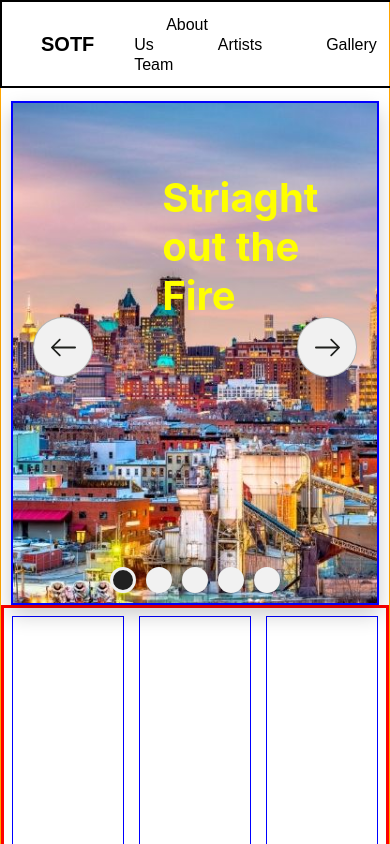
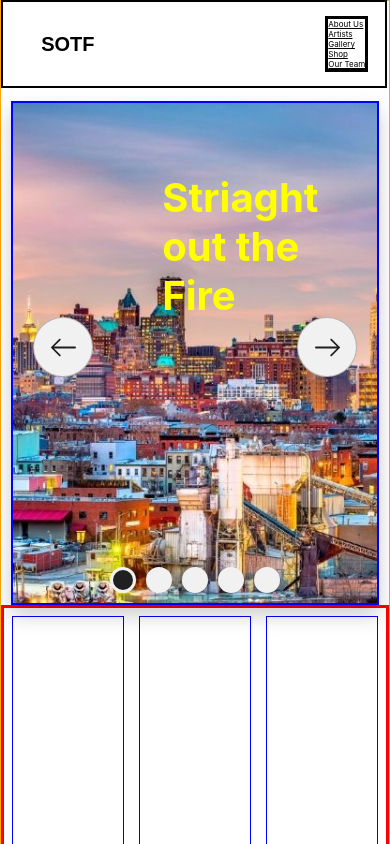
Before and after one commit to YaniWessi/Straightoutthefire-, a React (Create React App) app: page / in a window 390 px wide. Shown: the top 844 px of the page. Built offline with nearby package versions, Linux system fonts and the light colour scheme.

Commit message:
started mobile frist switch up

```diff
--- a/src/index.css
+++ b/src/index.css
@@ -53,11 +53,37 @@ code {
 
 .navLinks {
   margin-left: 2em;
+  border:3px solid black;
+  position:relative;
+  left: 50%;
 }
 
+/*
+.navLinks {
+  margin-left: 2em;
+}
+*/
+
+/* MENU Icon css:  https://www.youtube.com/watch?v=nWfjt7TxgmA */
+
 .navLinks a {
+  /* align-items: center; */
+  display:flex;
+  font-size:.5em;
+
+  color: black;
+  /* text-decoration: none; */
+  /* font-family: sans-serif; */
+  /* font-size:100%; */
+  /* gap: 2rem; */
+  /* margin:2em; */
+
+}
+
+
+/* .navLinks a {
   align-items: center;
-  /* border: 1px solid red; */
+
   color: black;
   text-decoration: none;
   font-family: sans-serif;
@@ -65,8 +91,10 @@ code {
   gap: 2rem;
   margin:2em;
 
-}
+} */
 
+
+/* border: 1px solid red; */
 /* font-size-48 border-red padding-top-0 */
 
 .logo {
@@ -94,7 +122,29 @@ code {
 .appHeader {
   position: fixed;
   top: 0px;
-  left: 0px;
+  z-index: 1;
+  /* left: 0px; */
+  border: 2.5px solid black;
+  display: flex;
+  align-items: center;
+  padding: 0%;
+  margin:0px;
+  height: 10%;
+  width:98%;
+  background-color: white;
+
+  /* margin-right: 100%; */
+}
+
+
+
+
+/*
+.appHeader {
+  position: fixed;
+  top: 0px;
+  z-index: 1;
+
   border: 2.5px solid black;
   display: flex;
   align-items: center;
@@ -102,9 +152,17 @@ code {
   margin:0px;
   height: 10%;
   width: 100%;
+  background-color: white;
 
-  /* margin-right: 100%; */
-}
+} */
+
+
+
+
+
+
+
+
 
 /* .media-scroller {
   margin:10em;
```
